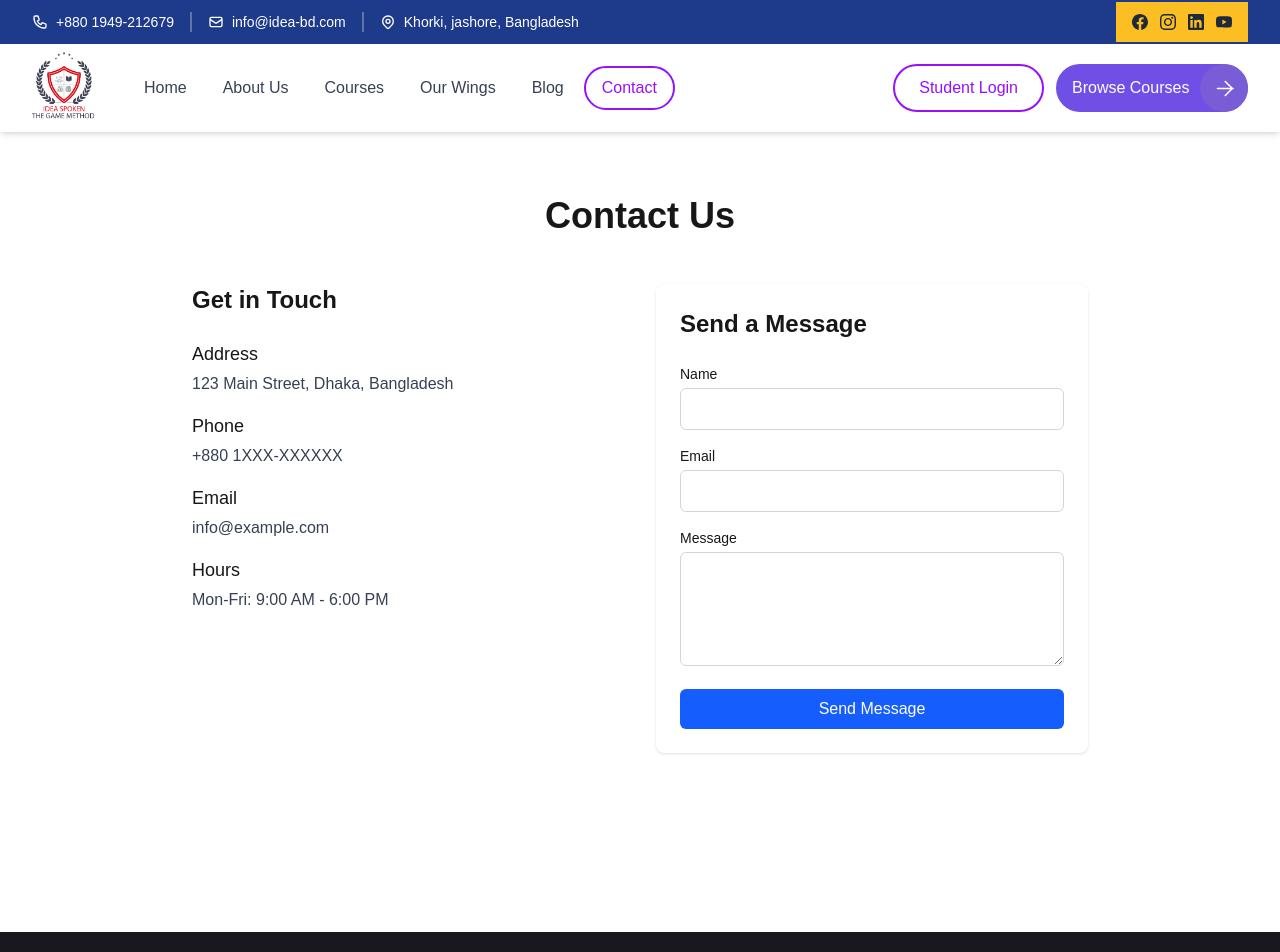
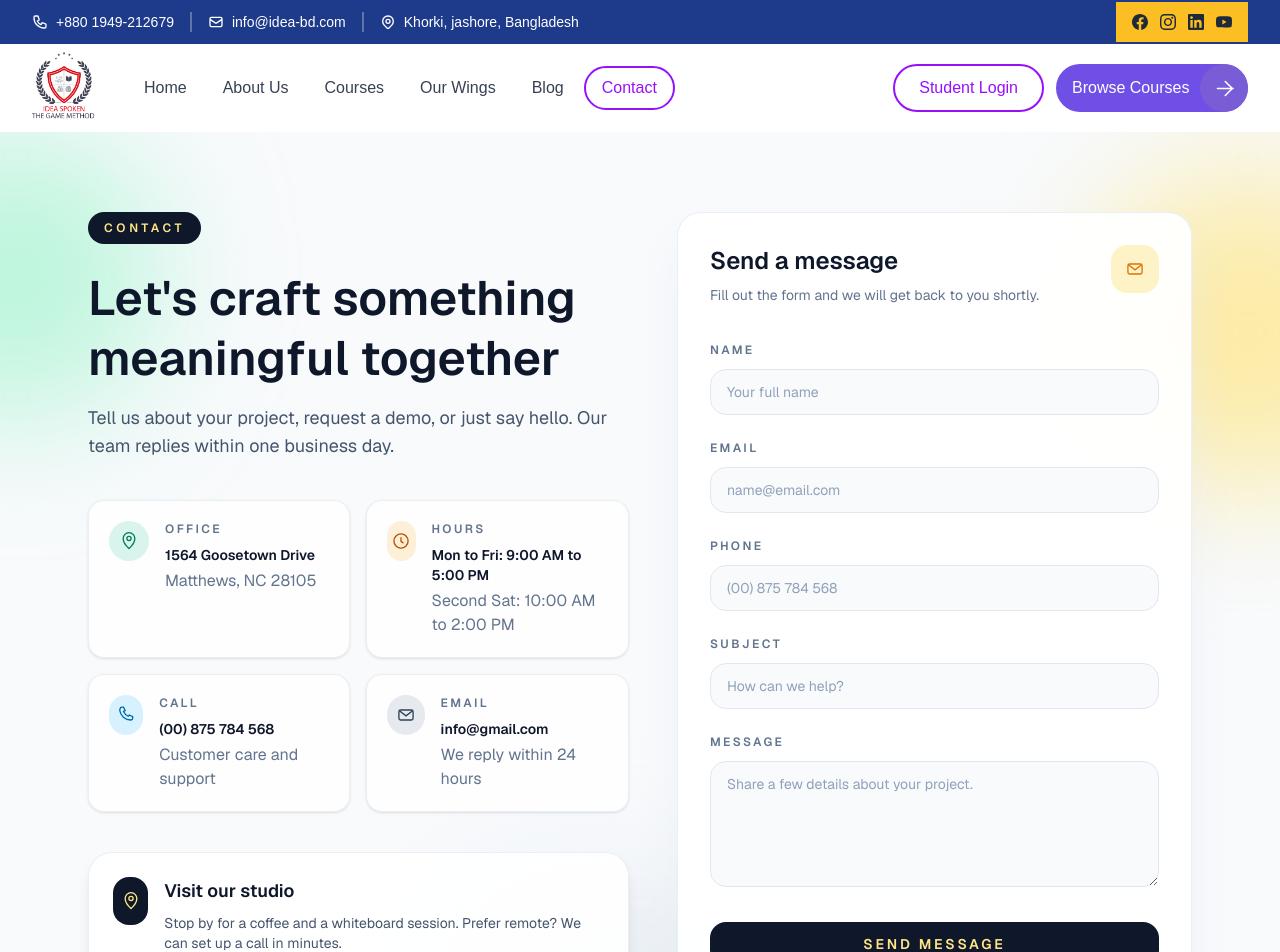
Before and after one commit to sabbir-tanvir/Idea-Spoken, a Next.js app: page /contact in a window 1280 px wide. Shown: the top 952 px of the page. Built offline with nearby package versions, Linux system fonts and the light colour scheme.

Commit message:
contact page and the offer page

```diff
--- a/src/app/contact/page.tsx
+++ b/src/app/contact/page.tsx
@@ -1,69 +1,322 @@
+// TODO: Replace this with API data when available.
+const contactData = {
+  hero: {
+    badge: "Contact",
+    title: "Let's craft something meaningful together",
+    subtitle:
+      "Tell us about your project, request a demo, or just say hello. Our team replies within one business day.",
+  },
+  quickCards: [
+    {
+      label: "Office",
+      value: "1564 Goosetown Drive",
+      detail: "Matthews, NC 28105",
+      tone: "bg-emerald-500/15 text-emerald-700",
+      icon: "pin",
+    },
+    {
+      label: "Hours",
+      value: "Mon to Fri: 9:00 AM to 5:00 PM",
+      detail: "Second Sat: 10:00 AM to 2:00 PM",
+      tone: "bg-amber-500/15 text-amber-700",
+      icon: "clock",
+    },
+    {
+      label: "Call",
+      value: "(00) 875 784 568",
+      detail: "Customer care and support",
+      tone: "bg-sky-500/15 text-sky-700",
+      icon: "phone",
+    },
+    {
+      label: "Email",
+      value: "info@gmail.com",
+      detail: "We reply within 24 hours",
+      tone: "bg-slate-500/15 text-slate-700",
+      icon: "mail",
+    },
+  ],
+  spotlight: {
+    title: "Visit our studio",
+    description:
+      "Stop by for a coffee and a whiteboard session. Prefer remote? We can set up a call in minutes.",
+    address: "1925 Boggess Street, Charlotte, NC 28205",
+  },
+  socials: ["LinkedIn", "Dribbble", "Instagram", "X"],
+  footer: [
+    {
+      label: "Address",
+      value: "1925 Boggess Street, Charlotte",
+      icon: "pin",
+    },
+    {
+      label: "Phone",
+      value: "(00) 875 784 568",
+      icon: "phone",
+    },
+    {
+      label: "Email",
+      value: "info@gmail.com",
+      icon: "mail",
+    },
+  ],
+};
+
+const iconMap: Record<string, JSX.Element> = {
+  pin: (
+    <svg
+      viewBox="0 0 24 24"
+      className="h-5 w-5"
+      fill="none"
+      stroke="currentColor"
+      strokeWidth={1.6}
+    >
+      <path
+        d="M12 21s7-6.2 7-12a7 7 0 1 0-14 0c0 5.8 7 12 7 12Z"
+      />
+      <circle cx="12" cy="9" r="2.5" />
+    </svg>
+  ),
+  clock: (
+    <svg
+      viewBox="0 0 24 24"
+      className="h-5 w-5"
+      fill="none"
+      stroke="currentColor"
+      strokeWidth={1.6}
+    >
+      <circle cx="12" cy="12" r="8.5" />
+      <path d="M12 7.5v5l3 2" />
+    </svg>
+  ),
+  phone: (
+    <svg
+      viewBox="0 0 24 24"
+      className="h-5 w-5"
+      fill="none"
+      stroke="currentColor"
+      strokeWidth={1.6}
+    >
+      <path d="M5 4.5a2 2 0 0 1 2-2h2l2 4-2 1.4a11 11 0 0 0 5.6 5.6L16 12l4 2v2a2 2 0 0 1-2 2h-.5A13.5 13.5 0 0 1 4.5 6.5V6a2 2 0 0 1 .5-1.5Z" />
+    </svg>
+  ),
+  mail: (
+    <svg
+      viewBox="0 0 24 24"
+      className="h-5 w-5"
+      fill="none"
+      stroke="currentColor"
+      strokeWidth={1.6}
+    >
+      <rect x="3.5" y="6" width="17" height="12" rx="2" />
+      <path d="m4 7 8 6 8-6" />
+    </svg>
+  ),
+};
+
 export default function ContactPage() {
   return (
-    <div className="min-h-screen py-16 px-4">
-      <div className="max-w-4xl mx-auto">
-        <h1 className="text-4xl font-bold text-center mb-12">Contact Us</h1>
+    <div className="min-h-screen bg-slate-50 font-sans text-slate-900">
+      <section className="relative overflow-hidden">
+        <div className="absolute -left-32 top-0 h-72 w-72 rounded-full bg-emerald-200/70 blur-3xl" />
+        <div className="absolute -right-32 top-10 h-80 w-80 rounded-full bg-amber-200/70 blur-3xl" />
+        <div className="absolute bottom-0 left-1/2 h-64 w-96 -translate-x-1/2 rounded-full bg-slate-200/70 blur-3xl" />
 
-        <div className="grid md:grid-cols-2 gap-8">
+        <div className="relative mx-auto max-w-6xl px-6 py-16 sm:py-20">
+          <div className="grid gap-12 lg:grid-cols-[1.05fr_1fr]">
             <div>
-            <h2 className="text-2xl font-semibold mb-6">Get in Touch</h2>
-            <div className="space-y-4">
-              <div>
-                <h3 className="font-medium text-lg mb-1">Address</h3>
-                <p className="text-gray-700">123 Main Street, Dhaka, Bangladesh</p>
+              <span className="inline-flex items-center gap-2 rounded-full bg-slate-900 px-4 py-2 text-xs font-semibold uppercase tracking-[0.3em] text-amber-200">
+                {contactData.hero.badge}
+              </span>
+              <h1 className="mt-6 text-4xl font-semibold leading-tight sm:text-5xl">
+                {contactData.hero.title}
+              </h1>
+              <p className="mt-4 max-w-xl text-lg text-slate-600">
+                {contactData.hero.subtitle}
+              </p>
+
+              <div className="mt-10 grid gap-4 sm:grid-cols-2">
+                {contactData.quickCards.map((item) => (
+                  <div
+                    key={item.label}
+                    className="rounded-2xl border border-slate-200/70 bg-white/80 p-5 shadow-sm backdrop-blur"
+                  >
+                    <div className="flex items-start gap-4">
+                      <div
+                        className={`flex h-10 w-10 items-center justify-center rounded-full ${item.tone}`}
+                        aria-hidden="true"
+                      >
+                        {iconMap[item.icon]}
                       </div>
                       <div>
-                <h3 className="font-medium text-lg mb-1">Phone</h3>
-                <p className="text-gray-700">+880 1XXX-XXXXXX</p>
+                        <p className="text-xs font-semibold uppercase tracking-[0.2em] text-slate-500">
+                          {item.label}
+                        </p>
+                        <p className="mt-2 text-sm font-semibold text-slate-900">
+                          {item.value}
+                        </p>
+                        <p className="mt-1 text-md text-slate-500">
+                          {item.detail}
+                        </p>
+                      </div>
+                    </div>
+                  </div>
+                ))}
+              </div>
+
+              <div className="mt-10 rounded-3xl border border-slate-200/70 bg-white/90 p-6 shadow-lg">
+                <div className="flex items-start gap-4">
+                  <div className="flex h-12 w-12 items-center justify-center rounded-2xl bg-slate-900 text-amber-200">
+                    {iconMap.pin}
                   </div>
                   <div>
-                <h3 className="font-medium text-lg mb-1">Email</h3>
-                <p className="text-gray-700">info@example.com</p>
+                    <h2 className="text-lg font-semibold">
+                      {contactData.spotlight.title}
+                    </h2>
+                    <p className="mt-2 text-sm text-slate-600">
+                      {contactData.spotlight.description}
+                    </p>
+                    <p className="mt-3 text-sm font-semibold text-slate-900">
+                      {contactData.spotlight.address}
+                    </p>
                   </div>
-              <div>
-                <h3 className="font-medium text-lg mb-1">Hours</h3>
-                <p className="text-gray-700">Mon-Fri: 9:00 AM - 6:00 PM</p>
+                </div>
+
+                <div className="mt-6 flex flex-wrap gap-3">
+                  {contactData.socials.map((network) => (
+                    <a
+                      key={network}
+                      href="#"
+                      className="rounded-full border border-slate-200/70 bg-slate-50 px-4 py-2 text-xs font-semibold uppercase tracking-[0.25em] text-slate-600 transition hover:border-slate-300 hover:text-slate-900"
+                    >
+                      {network}
+                    </a>
+                  ))}
                 </div>
               </div>
             </div>
 
-          <div className="bg-white rounded-lg shadow p-6">
-            <h2 className="text-2xl font-semibold mb-6">Send a Message</h2>
-            <form className="space-y-4">
+            <div className="rounded-3xl border border-slate-200/70 bg-white/95 p-8 shadow-2xl shadow-slate-200/60">
+              <div className="flex items-start justify-between gap-4">
                 <div>
-                <label className="block text-sm font-medium mb-1">Name</label>
+                  <h2 className="text-2xl font-semibold">Send a message</h2>
+                  <p className="mt-2 text-sm text-slate-500">
+                    Fill out the form and we will get back to you shortly.
+                  </p>
+                </div>
+                <div className="flex h-12 w-12 items-center justify-center rounded-2xl bg-amber-100 text-amber-600">
+                  {iconMap.mail}
+                </div>
+              </div>
+
+              <form className="mt-8 grid gap-5" action="#">
+                <div>
+                  <label
+                    htmlFor="contact-name"
+                    className="text-xs font-semibold uppercase tracking-[0.2em] text-slate-500"
+                  >
+                    Name
+                  </label>
                   <input
                     type="text"
-                  className="w-full px-3 py-2 border border-gray-300 rounded-md"
-                  required
+                    name="name"
+                    id="contact-name"
+                    placeholder="Your full name"
+                    className="mt-2 w-full rounded-2xl border border-slate-200 bg-slate-50 px-4 py-3 text-sm text-slate-900 placeholder:text-slate-400 focus:border-slate-400 focus:outline-none focus:ring-2 focus:ring-amber-200/70"
                   />
                 </div>
                 <div>
-                <label className="block text-sm font-medium mb-1">Email</label>
+                  <label
+                    htmlFor="contact-email"
+                    className="text-xs font-semibold uppercase tracking-[0.2em] text-slate-500"
+                  >
+                    Email
+                  </label>
                   <input
                     type="email"
-                  className="w-full px-3 py-2 border border-gray-300 rounded-md"
-                  required
+                    name="email"
+                    id="contact-email"
+                    placeholder="name@email.com"
+                    className="mt-2 w-full rounded-2xl border border-slate-200 bg-slate-50 px-4 py-3 text-sm text-slate-900 placeholder:text-slate-400 focus:border-slate-400 focus:outline-none focus:ring-2 focus:ring-amber-200/70"
                   />
                 </div>
                 <div>
-                <label className="block text-sm font-medium mb-1">Message</label>
+                  <label
+                    htmlFor="contact-phone"
+                    className="text-xs font-semibold uppercase tracking-[0.2em] text-slate-500"
+                  >
+                    Phone
+                  </label>
+                  <input
+                    type="tel"
+                    name="phone"
+                    id="contact-phone"
+                    placeholder="(00) 875 784 568"
+                    className="mt-2 w-full rounded-2xl border border-slate-200 bg-slate-50 px-4 py-3 text-sm text-slate-900 placeholder:text-slate-400 focus:border-slate-400 focus:outline-none focus:ring-2 focus:ring-amber-200/70"
+                  />
+                </div>
+                <div>
+                  <label
+                    htmlFor="contact-subject"
+                    className="text-xs font-semibold uppercase tracking-[0.2em] text-slate-500"
+                  >
+                    Subject
+                  </label>
+                  <input
+                    type="text"
+                    name="subject"
+                    id="contact-subject"
+                    placeholder="How can we help?"
+                    className="mt-2 w-full rounded-2xl border border-slate-200 bg-slate-50 px-4 py-3 text-sm text-slate-900 placeholder:text-slate-400 focus:border-slate-400 focus:outline-none focus:ring-2 focus:ring-amber-200/70"
+                  />
+                </div>
+                <div>
+                  <label
+                    htmlFor="contact-message"
+                    className="text-xs font-semibold uppercase tracking-[0.2em] text-slate-500"
+                  >
+                    Message
+                  </label>
                   <textarea
-                  className="w-full px-3 py-2 border border-gray-300 rounded-md"
-                  rows={4}
-                  required
+                    name="message"
+                    id="contact-message"
+                    rows={5}
+                    placeholder="Share a few details about your project."
+                    className="mt-2 w-full rounded-2xl border border-slate-200 bg-slate-50 px-4 py-3 text-sm text-slate-900 placeholder:text-slate-400 focus:border-slate-400 focus:outline-none focus:ring-2 focus:ring-amber-200/70"
                   />
                 </div>
                 <button
                   type="submit"
-                className="w-full py-2 px-4 bg-blue-600 text-white rounded-md hover:bg-blue-700"
+                  className="mt-2 inline-flex w-full items-center justify-center rounded-2xl bg-slate-900 px-4 py-3 text-sm font-semibold uppercase tracking-[0.2em] text-amber-200 transition hover:bg-slate-800"
                 >
-                Send Message
+                  Send message
                 </button>
+                <p className="text-xs text-slate-500">
+                  By sending this message, you agree to our response policy.
+                </p>
               </form>
             </div>
           </div>
         </div>
+      </section>
+
+      <section className="border-t border-slate-200/60 bg-slate-900 py-6">
+        <div className="mx-auto flex max-w-6xl flex-col gap-4 px-6 text-slate-100 sm:flex-row sm:items-center sm:justify-between">
+          {contactData.footer.map((item) => (
+            <div key={item.label} className="flex items-center gap-3">
+              <span className="flex h-10 w-10 items-center justify-center rounded-xl bg-white/10 text-amber-200">
+                {iconMap[item.icon]}
+              </span>
+              <div>
+                <p className="text-xs font-semibold uppercase tracking-[0.2em] text-slate-400">
+                  {item.label}
+                </p>
+                <p className="text-sm font-semibold text-white">{item.value}</p>
+              </div>
+            </div>
+          ))}
+        </div>
+      </section>
     </div>
   );
 }
--- a/src/components/english-debate/OfferCard.tsx
+++ b/src/components/english-debate/OfferCard.tsx
@@ -16,15 +16,18 @@ export default function OfferCard({ data }: OfferCardProps) {
         <section className="bg-white w-full pb-20 px-4 md:px-8">
             <div className="container mx-auto">
                 <motion.div
-                    className="relative bg-white rounded-3xl shadow-[0_8px_30px_rgb(0,0,0,0.06)] border border-purple-100 overflow-hidden mx-auto p-8 md:p-12 py-10 px-10 text-center"
+                    className="relative bg-white rounded-3xl shadow-lg border border-purple-100 overflow-hidden mx-auto p-8 md:p-12 lg:p-16 text-center"
                     initial={{ opacity: 0, y: 30 }}
                     whileInView={{ opacity: 1, y: 0 }}
                     viewport={{ once: true }}
                     transition={{ duration: 0.6 }}
                 >
                     {/* Decorative Background Circles */}
-                    <div className="absolute top-0 left-0 w-64 h-64 bg-purple-100 rounded-full mix-blend-multiply filter blur-3xl opacity-70 -translate-x-1/2 -translate-y-1/2"></div>
-                    <div className="absolute bottom-0 right-0 w-64 h-64 bg-purple-100 rounded-full mix-blend-multiply filter blur-3xl opacity-70 translate-x-1/2 translate-y-1/2"></div>
+                    {/* Top Left Quarter Circle */}
+                    <div className="absolute top-0 left-0 w-32 md:w-48 h-32 md:h-48 bg-purple-200 rounded-br-full"></div>
+
+                    {/* Bottom Right Quarter Circle */}
+                    <div className="absolute bottom-0 right-0 w-32 md:w-48 h-32 md:h-48 bg-purple-200 rounded-tl-full"></div>
 
                     {/* Content */}
                     <div className="relative z-10">
```
Lines whose indentation alone changed are shown as unchanged.
